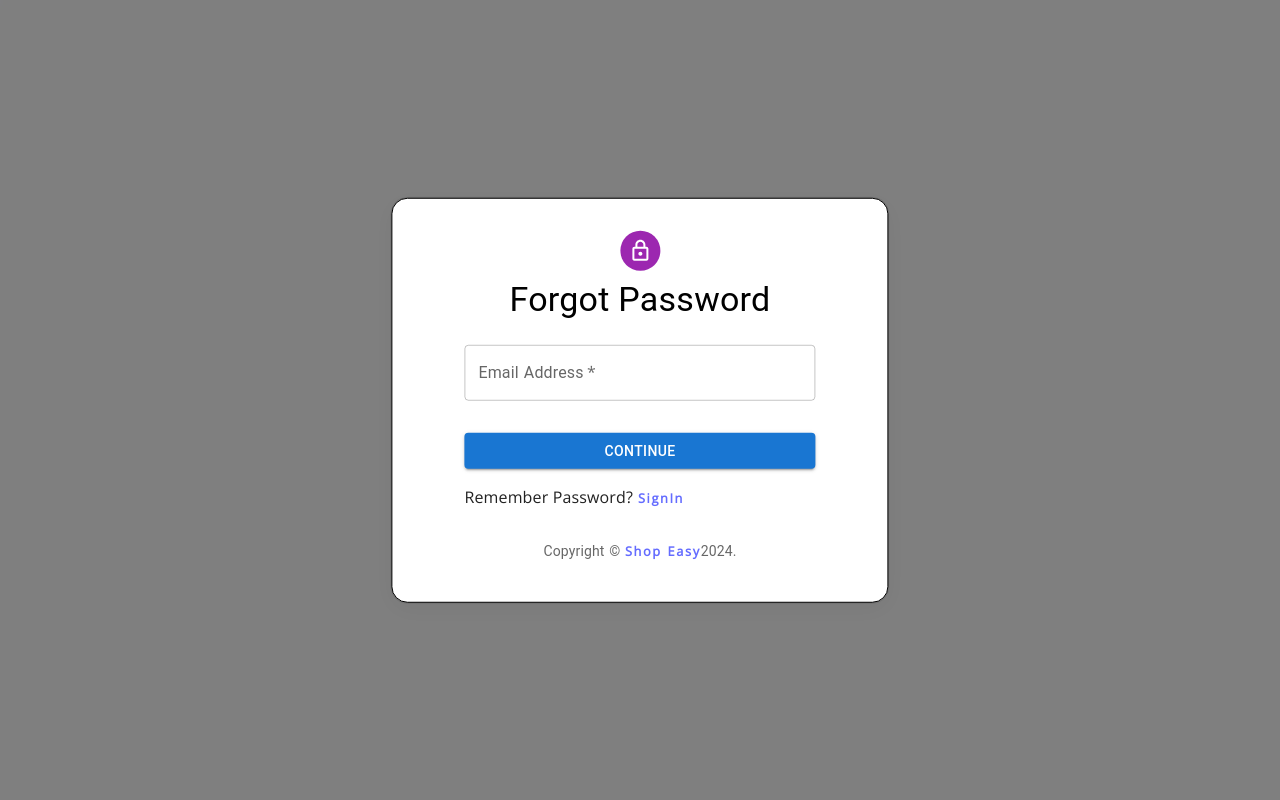
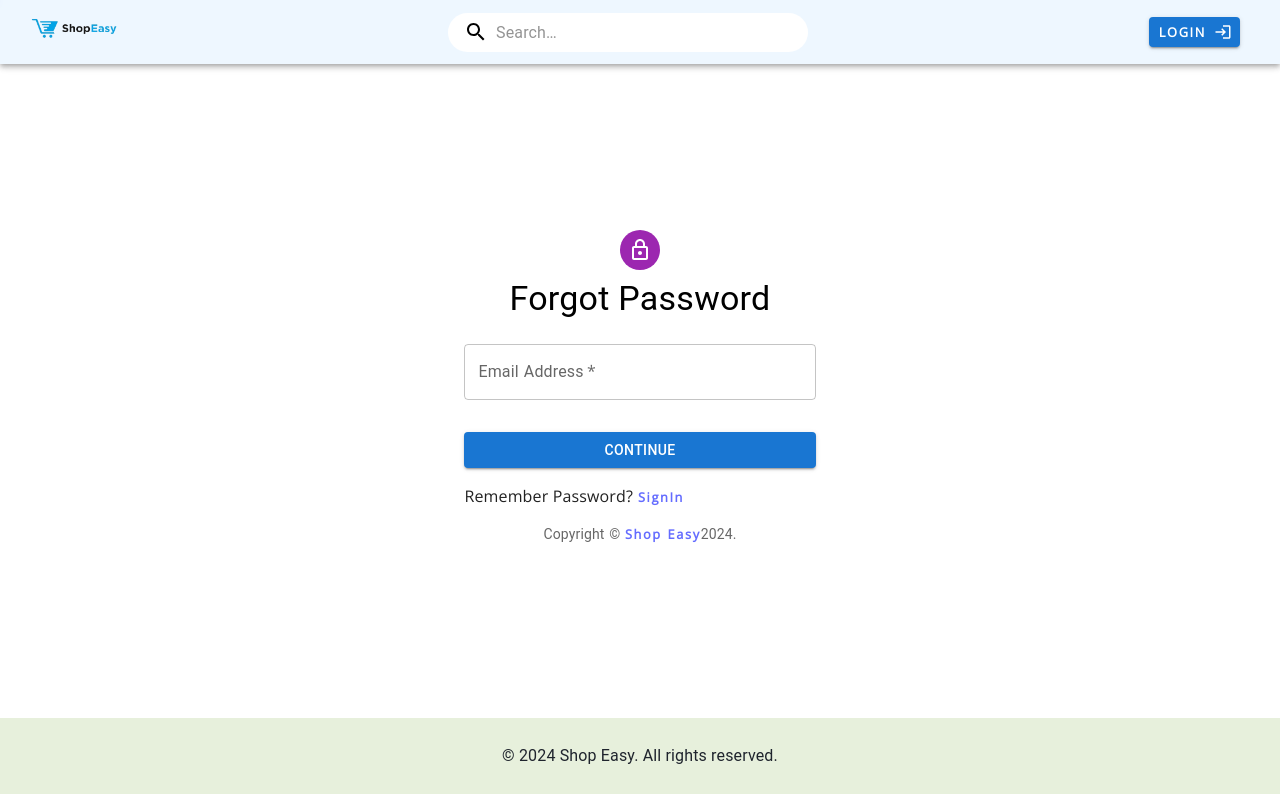
Before and after one commit to Shyam01999/ShopEasy, a React (Vite) app in the folder client/: page /forgotpassword in a window 1280 px wide. Built offline with nearby package versions, Linux system fonts and the light colour scheme.

Commit message:
auth styling changes

```diff
--- a/client/src/App.jsx
+++ b/client/src/App.jsx
@@ -34,14 +34,16 @@ function App() {
           onLoaderFinished={() => setProgress(0)}
         />
         <Routes>
-          <Route path="/forgotpassword" element={<Forgotpassword setProgress={setProgress}/>} />
-          <Route path="/resetpassword/:token" element={<Resetpassword setProgress={setProgress}/>} />
+          {/* <Route path="/forgotpassword" element={<Forgotpassword setProgress={setProgress}/>} />
+          <Route path="/resetpassword/:token" element={<Resetpassword setProgress={setProgress}/>} /> */}
 
           <Route path="/" element={<Layout />}>
             <Route index element={<Home setProgress={setProgress}/>} />
-            <Route path="/cart" element={<Cart setProgress={setProgress}/>} />
-            <Route path="/signup" element={<Signup setProgress={setProgress}/>} />
-            <Route path="/login" element={<Login setProgress={setProgress}/>} />
+            <Route path="cart" element={<Cart setProgress={setProgress}/>} />
+            <Route path="signup" element={<Signup setProgress={setProgress}/>} />
+            <Route path="login" element={<Login setProgress={setProgress}/>} />
+            <Route path="forgotpassword" element={<Forgotpassword setProgress={setProgress}/>} />
+          <Route path="resetpassword/:token" element={<Resetpassword setProgress={setProgress}/>} />
           </Route>
           {/* <Route path="/" element={<Home><ProtectRoute /></Home>}> */}
           {/* <Route path="kms" element={<KMS />} />
--- a/client/src/components/Authentication/Forgotpassword/Forgotpassword.jsx
+++ b/client/src/components/Authentication/Forgotpassword/Forgotpassword.jsx
@@ -58,10 +58,10 @@ function Forgotpassword({ setProgress }) {
     });
 
   return (
-    <div>
+    <div className="auth-container">
       <MetaData title="ShopEasy forgotpassword" />
       {/* <Button onClick={handleOpen}>Login Modal</Button> */}
-      <Modal
+      {/* <Modal
         aria-labelledby="transition-modal-title"
         aria-describedby="transition-modal-description"
         open={open}
@@ -73,6 +73,9 @@ function Forgotpassword({ setProgress }) {
         }}
       >
         <Fade in={open} className="modal-container">
+
+        </Fade>
+      </Modal> */}
       <Box>
         <Container>
           <ThemeProvider theme={defaultTheme}>
@@ -87,6 +90,7 @@ function Forgotpassword({ setProgress }) {
                   display: "flex",
                   flexDirection: "column",
                   alignItems: "center",
+                  height:"100%"
                 }}
               >
                 <Avatar sx={{ m: 1, bgcolor: "secondary.main" }}>
@@ -128,19 +132,17 @@ function Forgotpassword({ setProgress }) {
                     <Grid item>
                       <Typography variant="span">
                         Remember Password?
-                            <Link to="/"> SignIn</Link>
+                        <Link to="/login"> SignIn</Link>
                       </Typography>
                     </Grid>
                   </Grid>
                 </Box>
               </Box>
-                  <Copyright sx={{ mt: 4, mb: 2 }} />
+              <Copyright sx={{ mt: 2  , mb: 2 }} />
             </Container>
           </ThemeProvider>
         </Container>
       </Box>
-        </Fade>
-      </Modal>
     </div>
   );
 }
--- a/client/src/components/Authentication/Login/Login.jsx
+++ b/client/src/components/Authentication/Login/Login.jsx
@@ -38,13 +38,13 @@ function Login({ setProgress }) {
   // const [open, setOpen] = useState(false);
   const [showPassword, setShowPassword] = useState(false);
 
-  const open = useSelector((state) => state.loginModalReducer);
+  // const open = useSelector((state) => state.loginModalReducer);
 
   const dispatch = useDispatch();
   const navigate = useNavigate();
 
-  const handleOpen = () => dispatch(openModal(true));
-  const handleClose = () => dispatch(openModal(false));
+  // const handleOpen = () => dispatch(openModal(true));
+  // const handleClose = () => dispatch(openModal(false));
 
   const handleClickShowPassword = () => setShowPassword((show) => !show);
 
@@ -63,7 +63,7 @@ function Login({ setProgress }) {
     useFormik({
       initialValues: {
         email: "shyamsundarsahoo98@gmail.com",
-        password: "1234567",
+        password: "12345678",
       },
       validationSchema: loginSchema,
       onSubmit: (values, action) => {
@@ -77,7 +77,7 @@ function Login({ setProgress }) {
     });
 
   return (
-    <div>
+    <div className="auth-container">
       <MetaData title="ShopEasy Login" />
       {/* <Button onClick={handleOpen} className="commonBtn">
         Login
@@ -112,7 +112,6 @@ function Login({ setProgress }) {
                   flexDirection: "column",
                   justifyContent: "center",
                   alignItems: "center",
-                  margin:"3rem 0rem"
                 }}
               >
                 <Avatar sx={{ m: 1, bgcolor: "secondary.main" }}>
@@ -197,7 +196,7 @@ function Login({ setProgress }) {
                   </Grid>
                 </Box>
               </Box>
-              <Copyright sx={{ mt: 4, mb: 2 }} />
+              <Copyright sx={{ mt: 2, mb: 2 }} />
             </Container>
           </ThemeProvider>
         </Container>
--- a/client/src/components/Authentication/Resetpassword/Resetpassword.jsx
+++ b/client/src/components/Authentication/Resetpassword/Resetpassword.jsx
@@ -1,4 +1,4 @@
-import { useState } from "react";
+import { useEffect, useState } from "react";
 import {
   Backdrop,
   Box,
@@ -30,7 +30,7 @@ import { notifyError, notifySuccess } from "../../../constant/toastAlerts";
 const defaultTheme = createTheme();
 
 function Resetpassword({ setProgress }) {
-  const [open, setOpen] = useState(true);
+  // const [open, setOpen] = useState(true);
 
   const { token } = useParams();
   const navigate = useNavigate();
@@ -41,7 +41,7 @@ function Resetpassword({ setProgress }) {
     }, 1000);
   }, [setProgress]);
   // const handleOpen = () => setOpen(true);
-  const handleClose = () => setOpen(false);
+  // const handleClose = () => setOpen(false);
 
   const { values, errors, touched, handleBlur, handleChange, handleSubmit } =
     useFormik({
@@ -82,10 +82,10 @@ function Resetpassword({ setProgress }) {
     });
 
   return (
-    <div>
+    <div className="auth-container">
       <MetaData title="ShopEasy Resetpassword" />
       {/* <Button onClick={handleOpen}>Login Modal</Button> */}
-      <Modal
+      {/* <Modal
         aria-labelledby="transition-modal-title"
         aria-describedby="transition-modal-description"
         open={open}
@@ -97,7 +97,10 @@ function Resetpassword({ setProgress }) {
         }}
       >
         <Fade in={open} className="modal-container">
-          <Box>
+
+        </Fade>
+      </Modal> */}
+      <Box>
             <Container>
               <ThemeProvider theme={defaultTheme}>
                 <Container
@@ -188,8 +191,6 @@ function Resetpassword({ setProgress }) {
               </ThemeProvider>
             </Container>
           </Box>
-        </Fade>
-      </Modal>
     </div>
   );
 }
--- a/client/src/components/Authentication/Signup/Signup.jsx
+++ b/client/src/components/Authentication/Signup/Signup.jsx
@@ -29,7 +29,7 @@ import { openModal } from "../../../redux/action/loginModal.action";
 
 const defaultTheme = createTheme();
 function Signup({ setProgress }) {
-  const [open, setOpen] = useState(true);
+  // const [open, setOpen] = useState(true);
   // const handleOpen = () => setOpen(true);
 
   useEffect(() => {
@@ -41,7 +41,7 @@ function Signup({ setProgress }) {
 
   const dispatch = useDispatch();
   const navigate = useNavigate();
-  const handleClose = () => setOpen(false);
+  // const handleClose = () => setOpen(false);
 
   // const handleSubmit = (event) => {
   //   event.preventDefault();
@@ -76,10 +76,10 @@ function Signup({ setProgress }) {
     });
 
   return (
-    <div>
+    <div className="auth-container">
       <MetaData title="ShopEasy Signup" />
       {/* <Button onClick={handleOpen}>Login Modal</Button> */}
-      <Modal
+      {/* <Modal
         aria-labelledby="transition-modal-title"
         aria-describedby="transition-modal-description"
         open={open}
@@ -91,7 +91,11 @@ function Signup({ setProgress }) {
         }}
       >
         <Fade in={open} className="modal-container">
-          <Box>
+
+        </Fade>
+      </Modal> */}
+
+      <Box>
             <Container>
               <ThemeProvider theme={defaultTheme}>
                 <Container
@@ -196,27 +200,25 @@ function Signup({ setProgress }) {
                         type="submit"
                         fullWidth
                         variant="contained"
-                        sx={{ mt: 3, mb: 2 }}
+                        sx={{ mt: 2, mb: 2 }}
                       >
                         Sign Up
                       </Button>
                       <Grid container>
                         <Grid item>
                           <Typography variant="span">
-                            Already have an account?
-                            <Link to="/">SignIn</Link>
+                            Already have an account ?
+                            <Link to="/login"> SignIn</Link>
                           </Typography>
                         </Grid>
                       </Grid>
                     </Box>
                   </Box>
-                  <Copyright sx={{ mt: 4, mb: 2 }} />
+                  <Copyright sx={{ mt: 2, mb: 1 }} />
                 </Container>
               </ThemeProvider>
             </Container>
           </Box>
-        </Fade>
-      </Modal>
     </div>
   );
 }
--- a/client/src/index.css
+++ b/client/src/index.css
@@ -82,3 +82,9 @@ footer {
   font-weight: 500;
   /* width: 100%; */
 }
+
+main:has(.auth-container){
+  display: flex;
+    justify-content: center;
+    align-items: center;
+}
```
Lines whose indentation alone changed are shown as unchanged.
